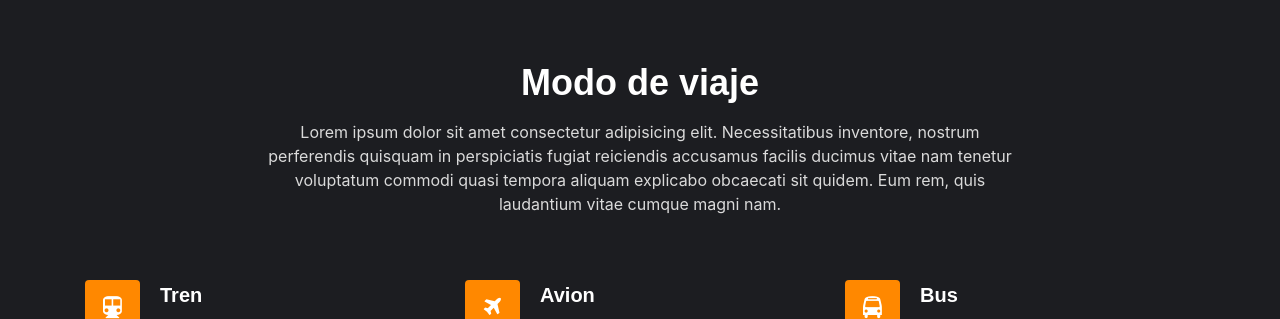
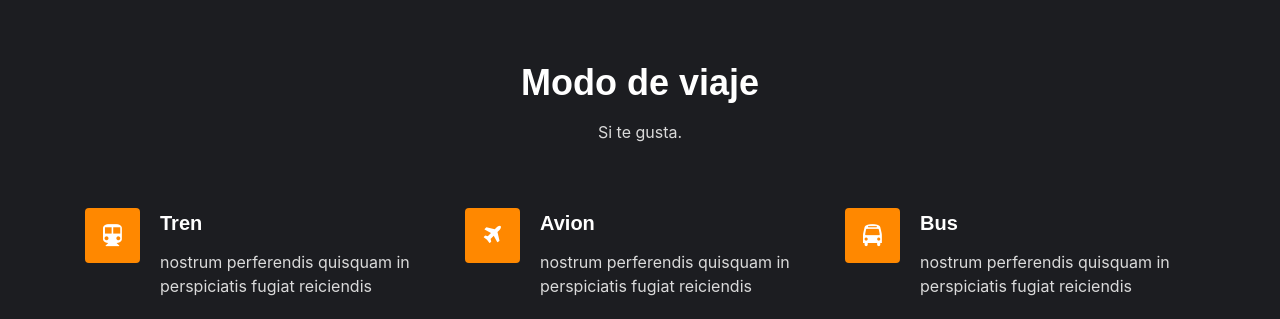
Before and after one commit to MarceloS19/Hoteleria_Mi_Destino, a plain HTML site: page home.html in a window 1280 px wide. Shown: the part 802-1121 px from the top of the page. Drawn offline with nearby package versions, Linux system fonts and the light colour scheme.

Commit message:
Actualizar home.html

```diff
--- a/home.html
+++ b/home.html
@@ -66,10 +66,7 @@
             <div class="container py-md-3">
                 <div class="heading text-center mx-auto">
                     <h3 class="head">Modo de viaje</h3>
-                    <p class="my-3 head">Lorem ipsum dolor sit amet consectetur adipisicing elit. Necessitatibus inventore,
-                        nostrum perferendis quisquam in perspiciatis fugiat reiciendis accusamus facilis
-                         ducimus vitae nam tenetur voluptatum commodi quasi tempora aliquam explicabo
-                        obcaecati sit quidem. Eum rem, quis laudantium vitae cumque magni nam.</p>
+                    <p class="my-3 head">Si te gusta.</p>
                 </div>
                 <div class="fea-gd-vv row mt-5 pt-3">
                     <div class="float-lt feature-gd col-lg-4 col-md-6">
```
